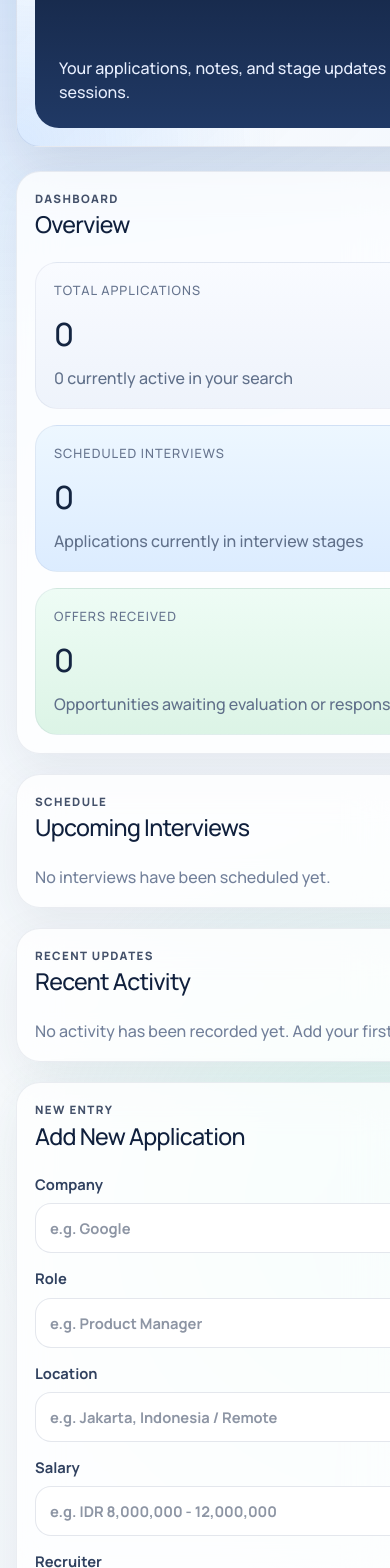
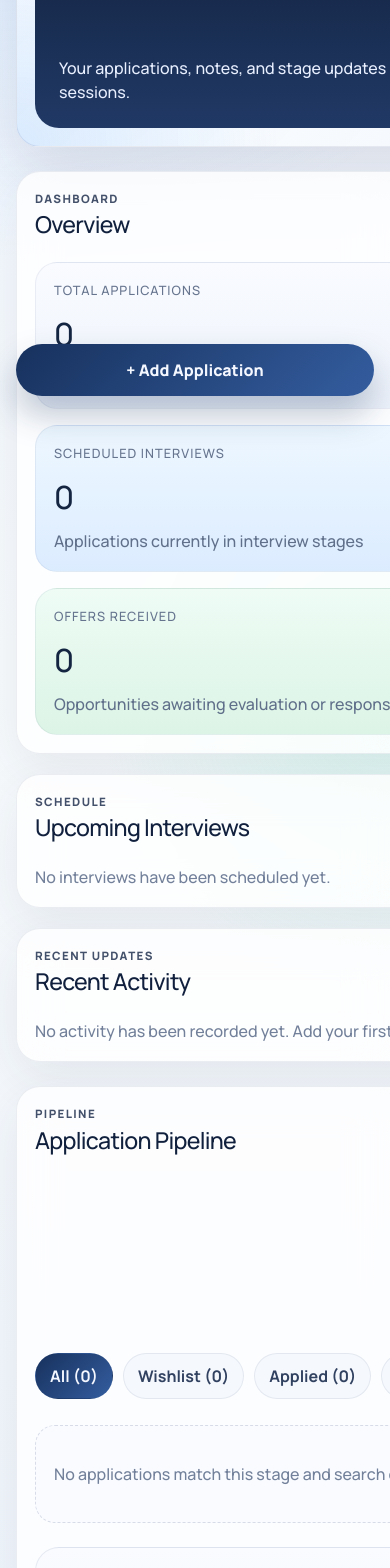
Before and after one commit to Zulkifli70/job-app-tracker, a React (Vite) app: page / in a window 390 px wide. Shown: the part 432-2000 px from the top of the page. Built offline with nearby package versions, Linux system fonts and the light colour scheme.

Commit message:
move form to modal and remove additional details in application detail

```diff
--- a/src/App.css
+++ b/src/App.css
@@ -11,9 +11,21 @@
   border: 1px solid rgba(67, 86, 129, 0.12);
   border-radius: 32px;
   background:
-    radial-gradient(circle at top right, rgba(247, 192, 124, 0.28), transparent 28%),
-    radial-gradient(circle at bottom left, rgba(88, 163, 255, 0.2), transparent 24%),
-    linear-gradient(135deg, rgba(255, 255, 255, 0.96), rgba(240, 245, 252, 0.88));
+    radial-gradient(
+      circle at top right,
+      rgba(247, 192, 124, 0.28),
+      transparent 28%
+    ),
+    radial-gradient(
+      circle at bottom left,
+      rgba(88, 163, 255, 0.2),
+      transparent 24%
+    ),
+    linear-gradient(
+      135deg,
+      rgba(255, 255, 255, 0.96),
+      rgba(240, 245, 252, 0.88)
+    );
   box-shadow: 0 24px 60px rgba(31, 45, 72, 0.12);
 }
 
@@ -86,8 +98,7 @@
   gap: 20px;
 }
 
-.dashboard-grid__overview,
-.dashboard-grid__form {
+.dashboard-grid__overview {
   grid-column: span 2;
 }
 
@@ -218,7 +229,9 @@
   border: 0;
   border-radius: 16px;
   cursor: pointer;
-  transition: transform 140ms ease, opacity 140ms ease;
+  transition:
+    transform 140ms ease,
+    opacity 140ms ease;
 }
 
 .primary-button {
@@ -230,6 +243,68 @@
 
 .quick-form__submit {
   width: fit-content;
+}
+
+.floating-add-button {
+  position: fixed;
+  right: 24px;
+  bottom: 24px;
+  z-index: 30;
+  padding: 14px 18px;
+  border: 0;
+  border-radius: 999px;
+  background: linear-gradient(135deg, #17315d, #345d9f);
+  color: #f4f7ff;
+  font-weight: 800;
+  box-shadow: 0 18px 34px rgba(23, 49, 93, 0.28);
+  cursor: pointer;
+  transition:
+    transform 140ms ease,
+    box-shadow 140ms ease;
+}
+
+.floating-add-button:hover {
+  transform: translateY(-2px);
+  box-shadow: 0 22px 38px rgba(23, 49, 93, 0.32);
+}
+
+.modal-backdrop {
+  position: fixed;
+  inset: 0;
+  z-index: 40;
+  display: grid;
+  place-items: center;
+  padding: 24px;
+  background: rgba(14, 24, 43, 0.45);
+  backdrop-filter: blur(10px);
+}
+
+.modal-card {
+  width: min(760px, 100%);
+  max-height: calc(100vh - 48px);
+  overflow: auto;
+}
+
+.modal-card__header {
+  display: flex;
+  align-items: start;
+  justify-content: space-between;
+  gap: 16px;
+  margin-bottom: 20px;
+}
+
+.modal-card__copy {
+  color: #60708a;
+}
+
+.modal-close-button {
+  padding: 10px 14px;
+  border: 1px solid rgba(67, 86, 129, 0.14);
+  border-radius: 999px;
+  background: rgba(255, 255, 255, 0.92);
+  color: #20324d;
+  font-weight: 700;
+  cursor: pointer;
 }
 
 .primary-button:hover,
@@ -756,7 +831,7 @@
   }
 
   .dashboard-grid__overview,
-  .dashboard-grid__form {
+  .modal-card {
     grid-column: auto;
   }
 
@@ -776,6 +851,12 @@
     border-radius: 24px;
   }
 
+  .floating-add-button {
+    left: 16px;
+    right: 16px;
+    bottom: 16px;
+  }
+
   .metrics-grid,
   .quick-form,
   .detail-stats,
@@ -786,7 +867,8 @@
 
   .details-heading,
   .pipeline-toolbar,
-  .pipeline-detail__header {
+  .pipeline-detail__header,
+  .modal-card__header {
     flex-direction: column;
   }
 
--- a/src/components/DashboardOverview.jsx
+++ b/src/components/DashboardOverview.jsx
@@ -18,6 +18,7 @@ const formatInterviewDate = (value) =>
 export function DashboardOverview() {
   const dispatch = useDispatch();
   const jobs = useSelector(selectors.jobs);
+  const [isModalOpen, setIsModalOpen] = useState(false);
   const [formData, setFormData] = useState({
     company: "",
     role: "",
@@ -106,9 +107,11 @@ export function DashboardOverview() {
       stage: "Wishlist",
       summary: "",
     });
+    setIsModalOpen(false);
   };
 
   return (
+    <>
       <div className="dashboard-grid">
         <SectionCard
           title="Overview"
@@ -177,13 +180,47 @@ export function DashboardOverview() {
             )}
           </div>
         </SectionCard>
+      </div>
 
+      <button
+        type="button"
+        className="floating-add-button"
+        onClick={() => setIsModalOpen(true)}
+      >
+        + Add Application
+      </button>
+
+      {isModalOpen ? (
+        <div
+          className="modal-backdrop"
+          role="presentation"
+          onClick={() => setIsModalOpen(false)}
+        >
           <SectionCard
             title="Add New Application"
             eyebrow="New Entry"
-        className="dashboard-grid__form"
+            className="modal-card"
+            onClick={(event) => event.stopPropagation()}
           >
-        <form className="quick-form" onSubmit={handleSubmit}>
+            <div className="modal-card__header">
+              <p className="modal-card__copy">
+                Save a new opportunity without leaving your dashboard flow.
+              </p>
+              <button
+                type="button"
+                className="modal-close-button"
+                aria-label="Close add application modal"
+                onClick={() => setIsModalOpen(false)}
+              >
+                Close
+              </button>
+            </div>
+
+            <form
+              className="quick-form"
+              onSubmit={handleSubmit}
+              onClick={(event) => event.stopPropagation()}
+            >
               <label>
                 Company
                 <input
@@ -295,11 +332,16 @@ export function DashboardOverview() {
                   placeholder="Add context, role highlights, or follow-up notes."
                 />
               </label>
-          <button className="primary-button quick-form__submit" type="submit">
+              <button
+                className="primary-button quick-form__submit"
+                type="submit"
+              >
                 Save Application
               </button>
             </form>
           </SectionCard>
         </div>
+      ) : null}
+    </>
   );
 }
--- a/src/components/PipelineBoard.jsx
+++ b/src/components/PipelineBoard.jsx
@@ -7,7 +7,7 @@ import { SectionCard } from "./SectionCard";
 const PAGE_SIZE = 9;
 
 const stageDisplayMap = {
-  Wishlist: "Waitlist",
+  Wishlist: "Wishlist",
 };
 
 const formatDate = (value) => {
@@ -29,13 +29,16 @@ const getStageLabel = (stage) => stageDisplayMap[stage] ?? stage;
 
 const getTimelineDateForStage = (job, stage) => {
   if (stage === "Wishlist") {
-    const savedEvent = job.timeline.find((item) => item.label === "Saved role to wishlist");
+    const savedEvent = job.timeline.find(
+      (item) => item.label === "Saved role to wishlist",
+    );
     return savedEvent?.date ?? "";
   }
 
   if (stage === "Applied") {
     const appliedEvent = job.timeline.find(
-      (item) => item.label === "Added application" || item.label === "Moved to Applied",
+      (item) =>
+        item.label === "Added application" || item.label === "Moved to Applied",
     );
     return job.appliedOn || appliedEvent?.date || "";
   }
@@ -48,7 +51,11 @@ const getTimelineDateForStage = (job, stage) => {
 function PipelineCard({ job, onOpen }) {
   return (
     <article className="pipeline-card pipeline-card--grid">
-      <button type="button" className="pipeline-card__main" onClick={() => onOpen(job.id)}>
+      <button
+        type="button"
+        className="pipeline-card__main"
+        onClick={() => onOpen(job.id)}
+      >
         <div className="pipeline-card__topline">
           <strong>{job.company}</strong>
           <span className={`status-pill ${getStageClassName(job.stage)}`}>
@@ -60,7 +67,11 @@ function PipelineCard({ job, onOpen }) {
           <span>Applied {formatDate(job.appliedOn)}</span>
         </div>
       </button>
-      <button type="button" className="primary-button pipeline-card__view" onClick={() => onOpen(job.id)}>
+      <button
+        type="button"
+        className="primary-button pipeline-card__view"
+        onClick={() => onOpen(job.id)}
+      >
         View Details
       </button>
     </article>
@@ -132,7 +143,9 @@ function PipelineDetailPanel({ job, note, onNoteChange, onAddNote }) {
         </div>
         <div>
           <span>Status</span>
-          <strong>{["Rejected", "Ghosted"].includes(job.stage) ? job.stage : "Active"}</strong>
+          <strong>
+            {["Rejected", "Ghosted"].includes(job.stage) ? job.stage : "Active"}
+          </strong>
         </div>
       </div>
 
@@ -179,21 +192,10 @@ function PipelineDetailPanel({ job, note, onNoteChange, onAddNote }) {
               </article>
             ))
           ) : (
-            <p className="empty-state">No notes have been added to this application yet.</p>
+            <p className="empty-state">
+              No notes have been added to this application yet.
+            </p>
           )}
-        </div>
-      </div>
-
-      <div className="pipeline-detail__panel">
-        <h4>Additional Details</h4>
-        <p className="pipeline-detail__summary">{job.summary}</p>
-        <div className="timeline-list">
-          {job.timeline.map((item) => (
-            <div key={item.id} className="timeline-item">
-              <span>{formatDate(item.date)}</span>
-              <p>{item.label}</p>
-            </div>
-          ))}
         </div>
       </div>
     </aside>
@@ -211,7 +213,12 @@ export function PipelineBoard() {
 
   const stageCounts = useMemo(
     () =>
-      Object.fromEntries(stages.map((stage) => [stage, jobs.filter((job) => job.stage === stage).length])),
+      Object.fromEntries(
+        stages.map((stage) => [
+          stage,
+          jobs.filter((job) => job.stage === stage).length,
+        ]),
+      ),
     [jobs],
   );
 
@@ -269,7 +276,11 @@ export function PipelineBoard() {
         </div>
       </div>
 
-      <div className="pipeline-tabs" role="tablist" aria-label="Application stages">
+      <div
+        className="pipeline-tabs"
+        role="tablist"
+        aria-label="Application stages"
+      >
         <button
           type="button"
           className={`pipeline-tab${activeStage === "All" ? " pipeline-tab--active" : ""}`}
@@ -294,12 +305,18 @@ export function PipelineBoard() {
           {visibleJobs.length ? (
             <div className="pipeline-grid">
               {visibleJobs.map((job) => (
-                <PipelineCard key={job.id} job={job} onOpen={handleOpenDetails} />
+                <PipelineCard
+                  key={job.id}
+                  job={job}
+                  onOpen={handleOpenDetails}
+                />
               ))}
             </div>
           ) : (
             <div className="pipeline-empty">
-              <p className="empty-state">No applications match this stage and search combination.</p>
+              <p className="empty-state">
+                No applications match this stage and search combination.
+              </p>
             </div>
           )}
 
--- a/src/components/SectionCard.jsx
+++ b/src/components/SectionCard.jsx
@@ -1,6 +1,18 @@
-export function SectionCard({ title, eyebrow, action, children, className = '', id }) {
+export function SectionCard({
+  title,
+  eyebrow,
+  action,
+  children,
+  className = "",
+  id,
+  ...props
+}) {
   return (
-    <section id={id} className={`section-card ${className}`.trim()}>
+    <section
+      id={id}
+      className={`section-card ${className}`.trim()}
+      {...props}
+    >
       <div className="section-card__header">
         <div>
           {eyebrow ? <p className="eyebrow">{eyebrow}</p> : null}
@@ -10,5 +22,5 @@ export function SectionCard({ title, eyebrow, action, children, className = '',
       </div>
       {children}
     </section>
-  )
+  );
 }
```
Lines whose indentation alone changed are shown as unchanged.
